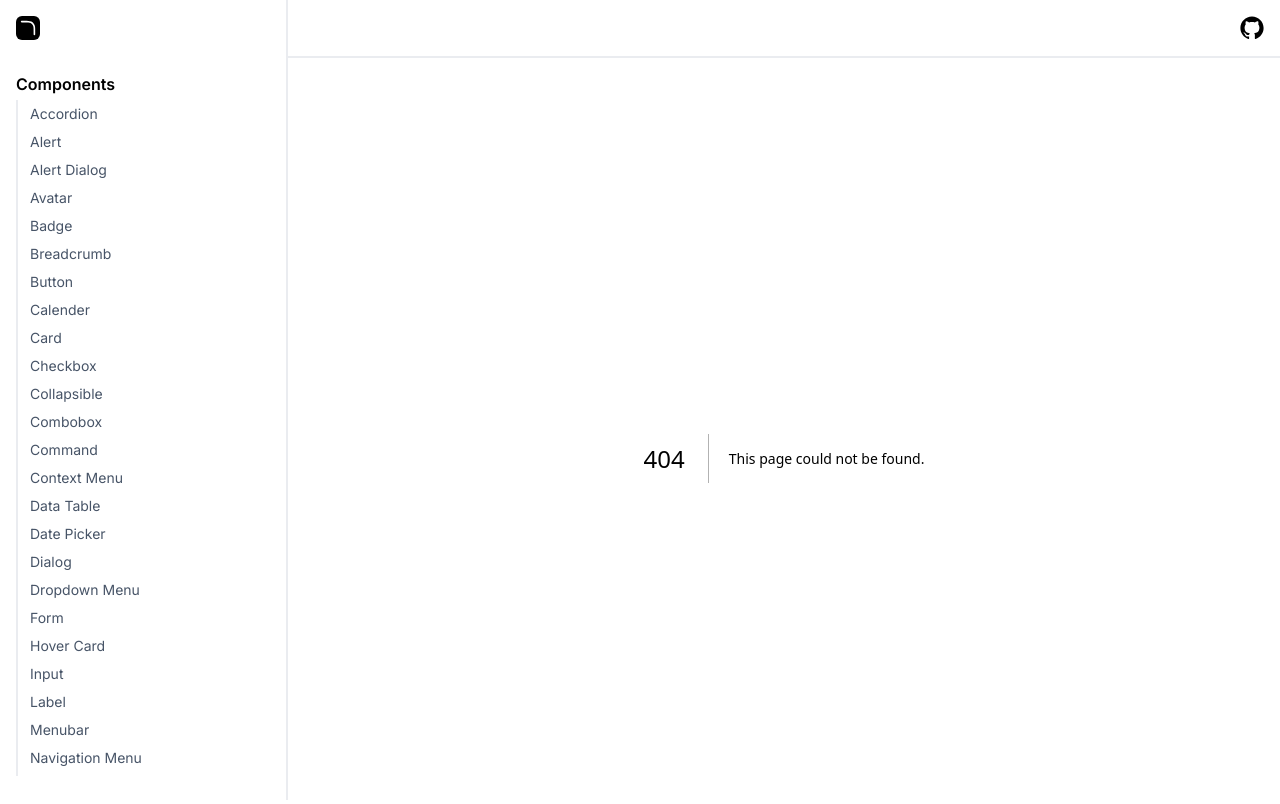
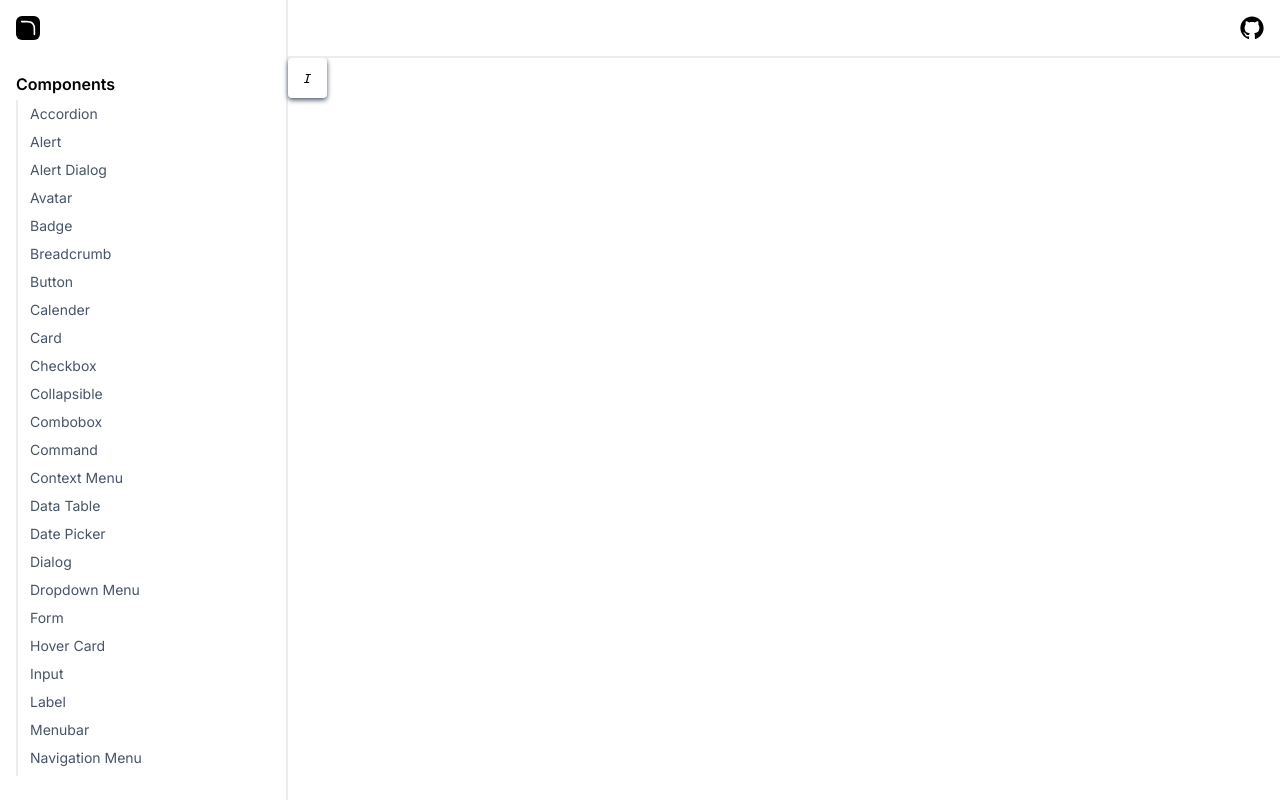
Before and after one commit to twinkalp10/open-ui, a Next.js app: page /components/toggle in a window 1280 px wide. Before the commit this address had no page. Shown: the top 804 px of the page. Built offline with nearby package versions, Linux system fonts and the light colour scheme.

Commit message:
toggle component added

```diff
--- /dev/null
+++ b/app/components/toggle/page.tsx
@@ -0,0 +1,14 @@
+"use client";
+import { Toggle } from "@/components/Toggle";
+import { FontItalicIcon } from "@radix-ui/react-icons";
+import React from "react";
+
+const Page = () => {
+  return (
+    <Toggle variant="default" size="default">
+      <FontItalicIcon />
+    </Toggle>
+  );
+};
+
+export default Page;
--- /dev/null
+++ b/components/Toggle.tsx
@@ -0,0 +1,42 @@
+"use client";
+
+import * as React from "react";
+import * as TogglePrimitive from "@radix-ui/react-toggle";
+import { cva, type VariantProps } from "class-variance-authority";
+
+const toggleVariants = cva(
+  "hover:bg-violet-200 bg-blend-color-dodge data-[state=on]:bg-violet-100 data-[state=on]:text-violet-800 shadow-gray-600 flex items-center justify-center rounded bg-white text-base leading-4 shadow-[0_2px_5px] focus:shadow-[0_0_0_2px] focus:shadow-gray-200",
+  {
+    variants: {
+      variant: {
+        default: "bg-transparent",
+        outline: "border-[1px] bg-transparent",
+      },
+      size: {
+        default: "h-10 px-3",
+        sm: "h-9 px-2.5",
+        lg: "h-11 px-5",
+      },
+    },
+    defaultVariants: {
+      variant: "default",
+      size: "default",
+    },
+  }
+);
+
+const Toggle = React.forwardRef<
+  React.ElementRef<typeof TogglePrimitive.Root>,
+  React.ComponentPropsWithoutRef<typeof TogglePrimitive.Root> &
+    VariantProps<typeof toggleVariants>
+>(({ variant, size, ...props }, ref) => (
+  <TogglePrimitive.Root
+    ref={ref}
+    className={`${toggleVariants({ variant, size })}`}
+    {...props}
+  />
+));
+
+Toggle.displayName = TogglePrimitive.Root.displayName;
+
+export { Toggle, toggleVariants };
--- a/package.json
+++ b/package.json
@@ -15,6 +15,8 @@
     "@radix-ui/react-checkbox": "^1.0.4",
     "@radix-ui/react-icons": "^1.3.0",
     "@radix-ui/react-label": "^2.0.2",
+    "@radix-ui/react-toast": "^1.1.4",
+    "@radix-ui/react-toggle": "^1.0.3",
     "@types/node": "20.4.2",
     "@types/react": "18.2.15",
     "@types/react-dom": "18.2.7",
@@ -22,6 +24,7 @@
     "class-variance-authority": "^0.7.0",
     "eslint": "8.45.0",
     "eslint-config-next": "13.4.10",
+    "lucide-react": "^0.268.0",
     "next": "13.4.10",
     "postcss": "8.4.26",
     "react": "18.2.0",
```
Also changed, not shown: 2 other files (tests, documents, lock files or other folders).
